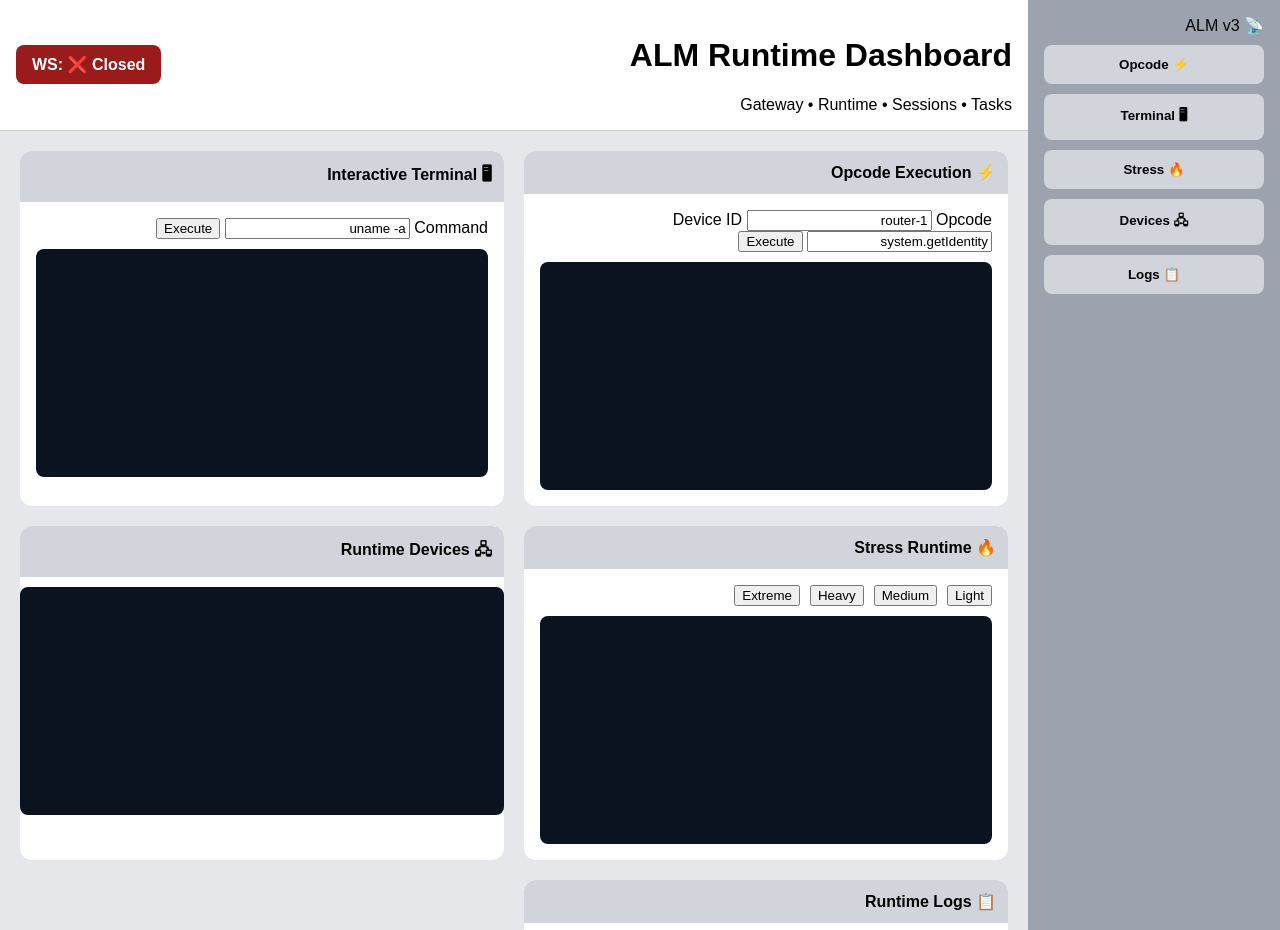
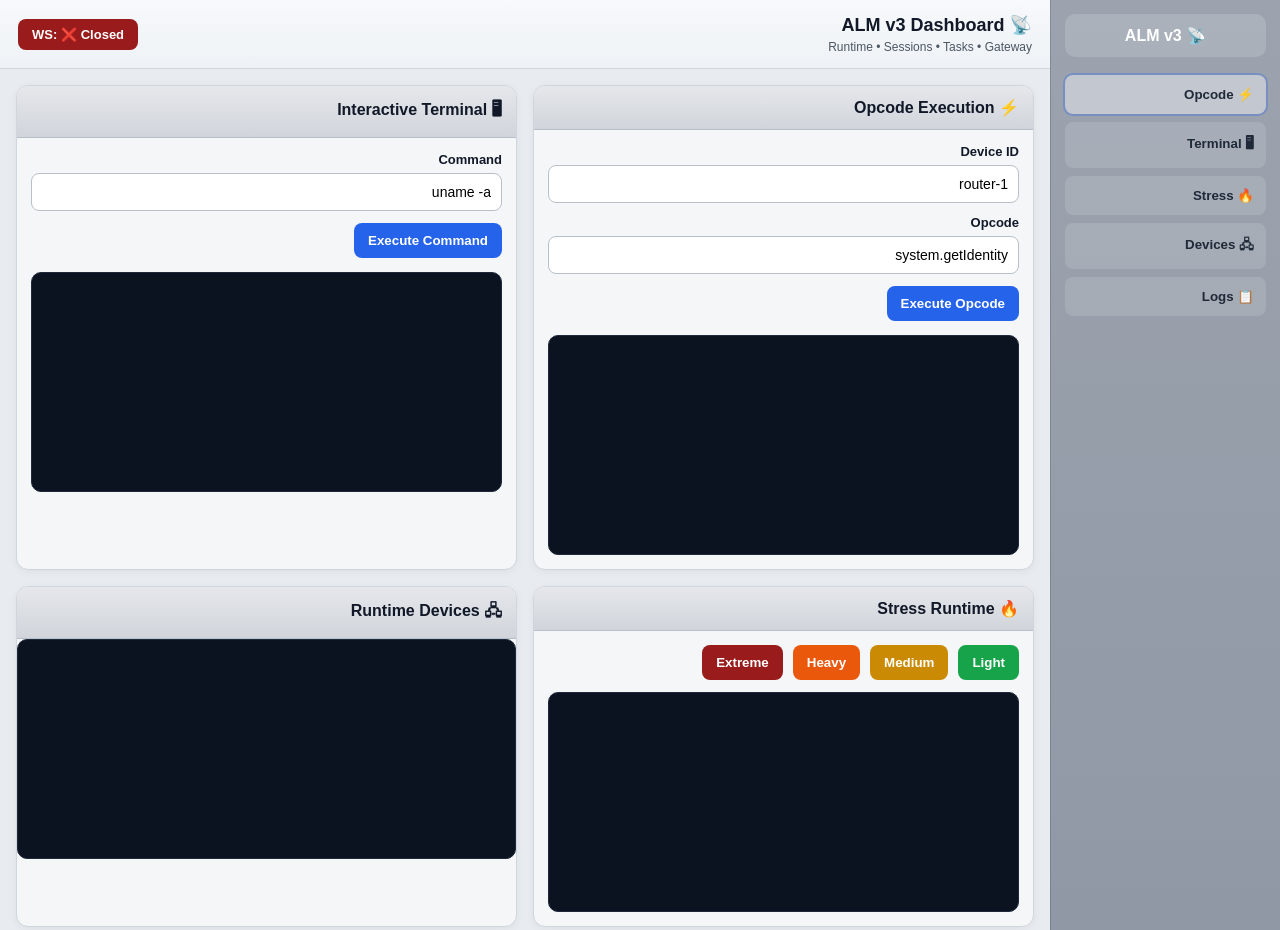
Before and after one commit to alkasm1/Xx24, a website with bundled scripts: page frontend/index.html in a window 1280 px wide. Shown: the top 930 px of the page. Built offline with nearby package versions, Linux system fonts and the light colour scheme; no server answers.

Commit message:
Update index.html

```diff
--- a/frontend/index.html
+++ b/frontend/index.html
@@ -9,7 +9,9 @@
     name="viewport"
     content="
       width=device-width,
-      initial-scale=1.0
+      initial-scale=1.0,
+      maximum-scale=1.0,
+      user-scalable=no
     "
   />
 
@@ -17,10 +19,474 @@
     ALM v3 Dashboard
   </title>
 
-  <link
-    rel="stylesheet"
-    href="./styles/main.css"
-  />
+  <style>
+
+    * {
+
+      box-sizing: border-box;
+
+      margin: 0;
+
+      padding: 0;
+
+      -webkit-tap-highlight-color:
+        transparent;
+    }
+
+    :root {
+
+      --sidebar-bg:
+        #9ca3af;
+
+      --sidebar-bg-dark:
+        #8b95a1;
+
+      --main-bg:
+        #e8ecf0;
+
+      --panel-bg:
+        #f4f6f8;
+
+      --panel-border:
+        #cfd6dd;
+
+      --panel-border-dark:
+        #b7c0c9;
+
+      --text:
+        #111827;
+
+      --text-muted:
+        #4b5563;
+
+      --accent:
+        #2563eb;
+
+      --success:
+        #16a34a;
+
+      --warning:
+        #ca8a04;
+
+      --danger:
+        #ea580c;
+
+      --extreme:
+        #991b1b;
+
+      --terminal-bg:
+        #0b1220;
+
+      --terminal-text:
+        #22c55e;
+
+      --terminal-border:
+        #1e293b;
+    }
+
+    body {
+
+      font-family:
+        Arial,
+        sans-serif;
+
+      background:
+        var(--main-bg);
+
+      color:
+        var(--text);
+
+      display: flex;
+
+      min-height: 100vh;
+    }
+
+    /* SIDEBAR */
+
+    .sidebar {
+
+      width: 230px;
+
+      background:
+        linear-gradient(
+          180deg,
+          var(--sidebar-bg),
+          var(--sidebar-bg-dark)
+        );
+
+      padding: 14px;
+
+      display: flex;
+
+      flex-direction: column;
+
+      gap: 8px;
+
+      border-left:
+        1px solid rgba(0,0,0,.15);
+    }
+
+    .sidebar-header {
+
+      background:
+        rgba(255,255,255,.15);
+
+      border-radius: 10px;
+
+      padding: 12px;
+
+      text-align: center;
+
+      font-weight: bold;
+
+      color: #fff;
+
+      margin-bottom: 10px;
+    }
+
+    .side-btn {
+
+      border: none;
+
+      border-radius: 8px;
+
+      padding: 12px;
+
+      text-align: right;
+
+      cursor: pointer;
+
+      font-weight: bold;
+
+      background:
+        rgba(255,255,255,.12);
+
+      color:
+        #1f2937;
+
+      transition: .2s;
+    }
+
+    .side-btn:hover {
+
+      background:
+        rgba(255,255,255,.25);
+    }
+
+    .side-btn.active {
+
+      background:
+        rgba(255,255,255,.4);
+
+      outline:
+        2px solid rgba(37,99,235,.3);
+    }
+
+    /* MAIN */
+
+    .main {
+
+      flex: 1;
+
+      display: flex;
+
+      flex-direction: column;
+    }
+
+    /* TOPBAR */
+
+    .topbar {
+
+      background:
+        linear-gradient(
+          180deg,
+          #f7f9fb,
+          #eef2f6
+        );
+
+      border-bottom:
+        1px solid var(--panel-border);
+
+      padding: 14px 18px;
+
+      display: flex;
+
+      justify-content:
+        space-between;
+
+      align-items: center;
+    }
+
+    .topbar h1 {
+
+      font-size: 18px;
+
+      margin-bottom: 4px;
+    }
+
+    .topbar-sub {
+
+      font-size: 12px;
+
+      color:
+        var(--text-muted);
+    }
+
+    .ws-status {
+
+      padding:
+        8px 14px;
+
+      border-radius: 8px;
+
+      color: white;
+
+      font-weight: bold;
+
+      font-size: 13px;
+    }
+
+    .ws-online {
+
+      background:
+        var(--success);
+    }
+
+    .ws-offline {
+
+      background:
+        var(--extreme);
+    }
+
+    /* CONTENT */
+
+    .dashboard {
+
+      padding: 16px;
+
+      display: grid;
+
+      grid-template-columns:
+        repeat(
+          auto-fit,
+          minmax(420px, 1fr)
+        );
+
+      gap: 16px;
+    }
+
+    /* WINDOW */
+
+    .window {
+
+      background:
+        var(--panel-bg);
+
+      border:
+        1px solid var(--panel-border);
+
+      border-radius: 12px;
+
+      overflow: hidden;
+
+      box-shadow:
+        0 2px 8px
+        rgba(0,0,0,.05);
+    }
+
+    .window-header {
+
+      padding:
+        12px 14px;
+
+      background:
+        linear-gradient(
+          180deg,
+          #e5e7eb,
+          #d1d5db
+        );
+
+      border-bottom:
+        1px solid var(--panel-border-dark);
+
+      font-weight: bold;
+    }
+
+    .window-body {
+
+      padding: 14px;
+    }
+
+    /* FORM */
+
+    label {
+
+      display: block;
+
+      margin-bottom: 6px;
+
+      font-weight: bold;
+
+      font-size: 13px;
+    }
+
+    input {
+
+      width: 100%;
+
+      padding: 10px;
+
+      border-radius: 8px;
+
+      border:
+        1px solid var(--panel-border-dark);
+
+      margin-bottom: 12px;
+
+      font-size: 14px;
+    }
+
+    input:focus {
+
+      outline: none;
+
+      border-color:
+        var(--accent);
+    }
+
+    button {
+
+      border: none;
+
+      border-radius: 8px;
+
+      padding:
+        10px 14px;
+
+      cursor: pointer;
+
+      font-weight: bold;
+
+      transition: .2s;
+    }
+
+    button:hover {
+
+      opacity: .92;
+    }
+
+    .btn-primary {
+
+      background:
+        var(--accent);
+
+      color: white;
+    }
+
+    .btn-light {
+
+      background:
+        var(--success);
+
+      color: white;
+    }
+
+    .btn-medium {
+
+      background:
+        var(--warning);
+
+      color: white;
+    }
+
+    .btn-heavy {
+
+      background:
+        var(--danger);
+
+      color: white;
+    }
+
+    .btn-extreme {
+
+      background:
+        var(--extreme);
+
+      color: white;
+    }
+
+    .stress-buttons {
+
+      display: flex;
+
+      flex-wrap: wrap;
+
+      gap: 10px;
+
+      margin-bottom: 12px;
+    }
+
+    /* TERMINAL */
+
+    .runtime-terminal {
+
+      background:
+        var(--terminal-bg);
+
+      color:
+        var(--terminal-text);
+
+      border:
+        1px solid var(--terminal-border);
+
+      border-radius: 10px;
+
+      padding: 14px;
+
+      min-height: 220px;
+
+      max-height: 320px;
+
+      overflow: auto;
+
+      font-family:
+        monospace;
+
+      font-size: 13px;
+
+      line-height: 1.6;
+
+      white-space: pre-wrap;
+    }
+
+    /* MOBILE */
+
+    @media (
+      max-width: 768px
+    ) {
+
+      body {
+
+        flex-direction: column;
+      }
+
+      .sidebar {
+
+        width: 100%;
+
+        flex-direction: row;
+
+        overflow-x: auto;
+      }
+
+      .dashboard {
+
+        grid-template-columns:
+          1fr;
+      }
+    }
+
+  </style>
 
 </head>
 
@@ -35,35 +501,30 @@
 
     <button
       class="side-btn active"
-      data-window="opcodeWindow"
     >
       ⚡ Opcode
     </button>
 
     <button
       class="side-btn"
-      data-window="terminalWindow"
     >
       🖥 Terminal
     </button>
 
     <button
       class="side-btn"
-      data-window="stressWindow"
     >
       🔥 Stress
     </button>
 
     <button
       class="side-btn"
-      data-window="devicesWindow"
     >
       🖧 Devices
     </button>
 
     <button
       class="side-btn"
-      data-window="logsWindow"
     >
       📋 Logs
     </button>
@@ -79,32 +540,32 @@
       <div>
 
         <h1>
-          ALM Runtime Dashboard
+          📡 ALM v3 Dashboard
         </h1>
 
-        <div class="sub">
-          Gateway • Runtime • Sessions • Tasks
+        <div class="topbar-sub">
+          Runtime • Sessions • Tasks • Gateway
         </div>
 
       </div>
 
       <div
         id="wsStatus"
-        class="ws-status offline"
+        class="
+          ws-status
+          ws-offline
+        "
       >
-        WS: Offline
+        WS: Connecting...
       </div>
 
     </header>
 
-    <!-- CONTENT -->
-    <section class="content">
+    <!-- DASHBOARD -->
+    <section class="dashboard">
 
       <!-- OPCODE -->
-      <div
-        class="window"
-        id="opcodeWindow"
-      >
+      <div class="window">
 
         <div class="window-header">
           ⚡ Opcode Execution
@@ -130,13 +591,19 @@
             value="system.getIdentity"
           />
 
-          <button id="runOpcodeBtn">
-            Execute
+          <button
+            id="runOpcodeBtn"
+            class="btn-primary"
+          >
+            Execute Opcode
           </button>
 
           <div
             id="opcodeResult"
-            class="terminal"
+            class="runtime-terminal"
+            style="
+              margin-top:14px;
+            "
           ></div>
 
         </div>
@@ -144,10 +611,7 @@
       </div>
 
       <!-- TERMINAL -->
-      <div
-        class="window"
-        id="terminalWindow"
-      >
+      <div class="window">
 
         <div class="window-header">
           🖥 Interactive Terminal
@@ -164,13 +628,19 @@
             value="uname -a"
           />
 
-          <button id="runTerminalBtn">
-            Execute
+          <button
+            id="runTerminalBtn"
+            class="btn-primary"
+          >
+            Execute Command
           </button>
 
           <div
             id="terminalOutput"
-            class="terminal"
+            class="runtime-terminal"
+            style="
+              margin-top:14px;
+            "
           ></div>
 
         </div>
@@ -178,10 +648,7 @@
       </div>
 
       <!-- STRESS -->
-      <div
-        class="window"
-        id="stressWindow"
-      >
+      <div class="window">
 
         <div class="window-header">
           🔥 Stress Runtime
@@ -192,29 +659,29 @@
           <div class="stress-buttons">
 
             <button
-              class="stress-btn"
-              data-level="light"
+              id="runLight"
+              class="btn-light"
             >
               Light
             </button>
 
             <button
-              class="stress-btn"
-              data-level="medium"
+              id="runMedium"
+              class="btn-medium"
             >
               Medium
             </button>
 
             <button
-              class="stress-btn"
-              data-level="heavy"
+              id="runHeavy"
+              class="btn-heavy"
             >
               Heavy
             </button>
 
             <button
-              class="stress-btn"
-              data-level="extreme"
+              id="runExtreme"
+              class="btn-extreme"
             >
               Extreme
             </button>
@@ -222,8 +689,8 @@
           </div>
 
           <div
-            id="stressOutput"
-            class="terminal"
+            id="stressResults"
+            class="runtime-terminal"
           ></div>
 
         </div>
@@ -231,35 +698,29 @@
       </div>
 
       <!-- DEVICES -->
-      <div
-        class="window"
-        id="devicesWindow"
-      >
+      <div class="window">
 
         <div class="window-header">
           🖧 Runtime Devices
         </div>
 
         <div
-          id="devicesOutput"
-          class="terminal"
+          id="devicesBox"
+          class="runtime-terminal"
         ></div>
 
       </div>
 
       <!-- LOGS -->
-      <div
-        class="window"
-        id="logsWindow"
-      >
+      <div class="window">
 
         <div class="window-header">
           📋 Runtime Logs
         </div>
 
         <div
-          id="logsOutput"
-          class="terminal"
+          id="logs"
+          class="runtime-terminal"
         ></div>
 
       </div>
@@ -270,7 +731,7 @@
 
   <script
     type="module"
-    src="./app.js"
+    src="app.js"
   ></script>
 
 </body>
```
